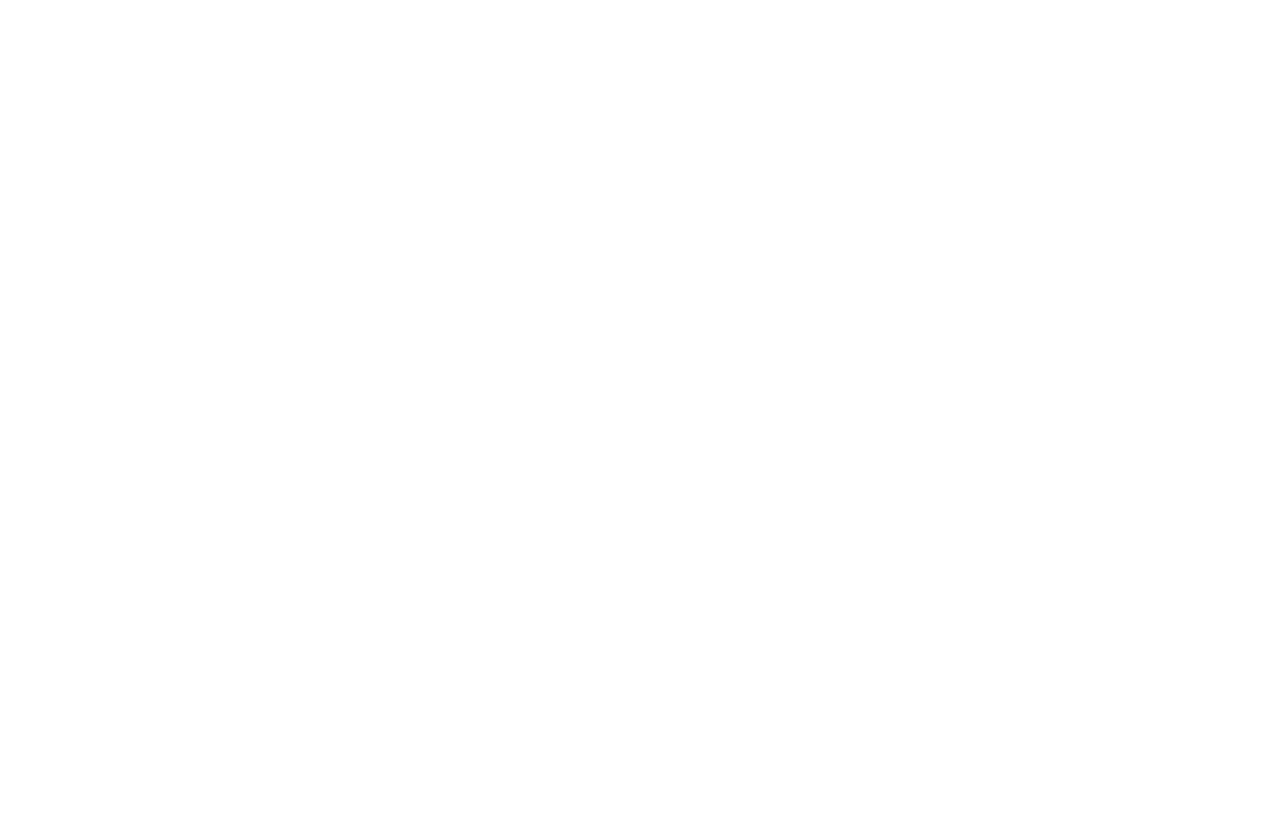
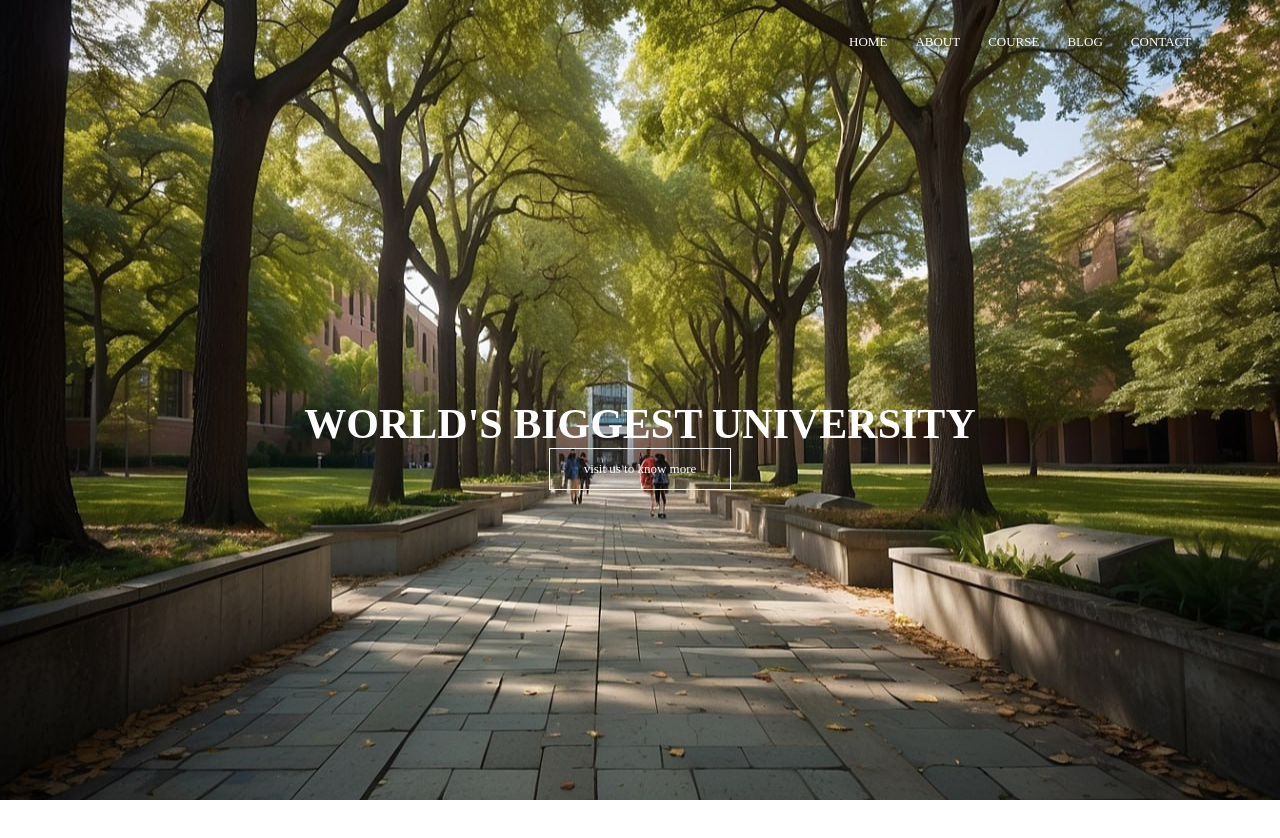
Before and after one commit to midasogose/university-website, a plain HTML site: page index.html in a window 1280 px wide. After the commit the page ends 800 px from the top, so only its background shows below. Drawn offline with Linux system fonts and the light colour scheme; files that its build step writes are made by us from their sources.

Commit message:
style.css

```diff
--- a/css/style.css
+++ b/css/style.css
@@ -5,7 +5,7 @@
 .header{
     min-height: 100vh;
     width: 100%;
-    background-image: url(234..jpg);
+    background-image: url(photo_2024-03-28_12-08-25.jpg);
     background-position: center;
     background-size: cover;
     position: relative;
@@ -58,11 +58,6 @@ nav img{
 .text-box h1{
   font-size: 42px;
 }
-.text-box p{
-    margin: 1% 0% 40%;
-    font-size: 14px;
-    color: #fff;
-}
 .hero-btn{
   display: inline-block;
   text-decoration: none;
--- a/index.html
+++ b/index.html
@@ -3,7 +3,7 @@
     <head>
         <meta name="viewport" content="width=device-width; initial-scale=1.0">
         <title>UNIVERSITY WEBSITE DESIGN</title>
-        <link rel="stylesheet" type="text/CSS" href="style.css">
+        <link rel="stylesheet" type="text/CSS" href="css/style.css">
     </head>
     <body>
        <section class="header">
@@ -19,11 +19,10 @@
             </div>
           </nav>
           <div class="text-box">
-            <h1>ETHIOPIA'S SMART UNIVERSITY</h1>
-            <P>making website is now one of the easiest things to do in the world
-                you just need to learn HTML,CSS...and you are good to go.<br>
+            <h1>WORLD'S BIGGEST UNIVERSITY</h1>
+            <P>
         <a href="" class="hero-btn">visit us to know more</a>
-        <p>
+            </p>
           </div>
        </section>
     </body>
```
Also changed, not shown: css/photo_2024-03-28_12-08-25.jpg (added), photo_2024-03-28_09-24-21.jpg (added).
